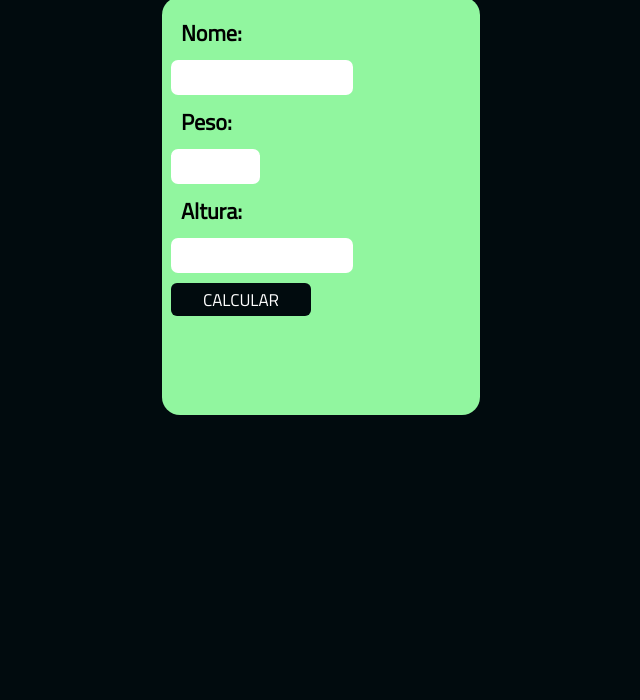
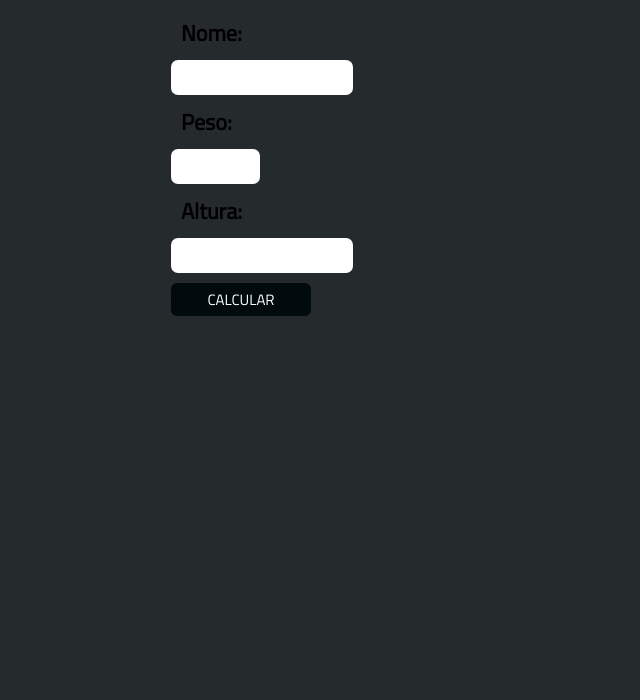
Before and after one commit to williamcouto/Calculadora-IMC, a plain HTML site: page index.html in a window 1280 px wide. Shown: the part 100-800 px from the top of the page, without its empty margins (319-959 px from the left). Drawn offline with Linux system fonts and the light colour scheme.

Commit message:
Update style.css

```diff
--- a/style.css
+++ b/style.css
@@ -12,7 +12,7 @@
 }
 
 body{
-   background-color: #010b0e;
+   background-color: #252b2d;
 }
 
 h1{
@@ -24,7 +24,7 @@ h1{
 }
 
 main{
-    background-color: #91f69f;
+    background-color: ##CFCFEA;
     font-family:'Titillium Web', Arial, Helvetica, sans-serif;
     font-size: 17pt;
     font-weight: bold;
@@ -60,9 +60,8 @@ label{
 
 #resultado{
     font-size: 23px;
-    font-style:italic;
     font-weight: bold;
-    padding: 27px;
+    padding: 25px;
     text-align: center;
     line-height: 1em;
 }
@@ -70,22 +69,15 @@ label{
 .bttn{
     display: inline-flex;
     justify-content: center;
-    align-items: center;
     background-color: #010b0e;
     box-sizing: border-box;
-    color:#fff;
+    color:#ffff;
     width: 140px;
     height: 33px;
-    font-size: 17px;
-    font-family: 'Titillium Web';
+    font-family: 'Titillium Web', Arial;
     line-height: 1em;
     padding: 8px;
     border-radius: 6px;
     position: relative;
     margin-top: 10px;
 }
-
-.bttn:hover{
-    transform: translateY(-2px);
-    box-shadow: rgba(0, 0, 0, 0.553) 2px 2px 3px
-}
```
